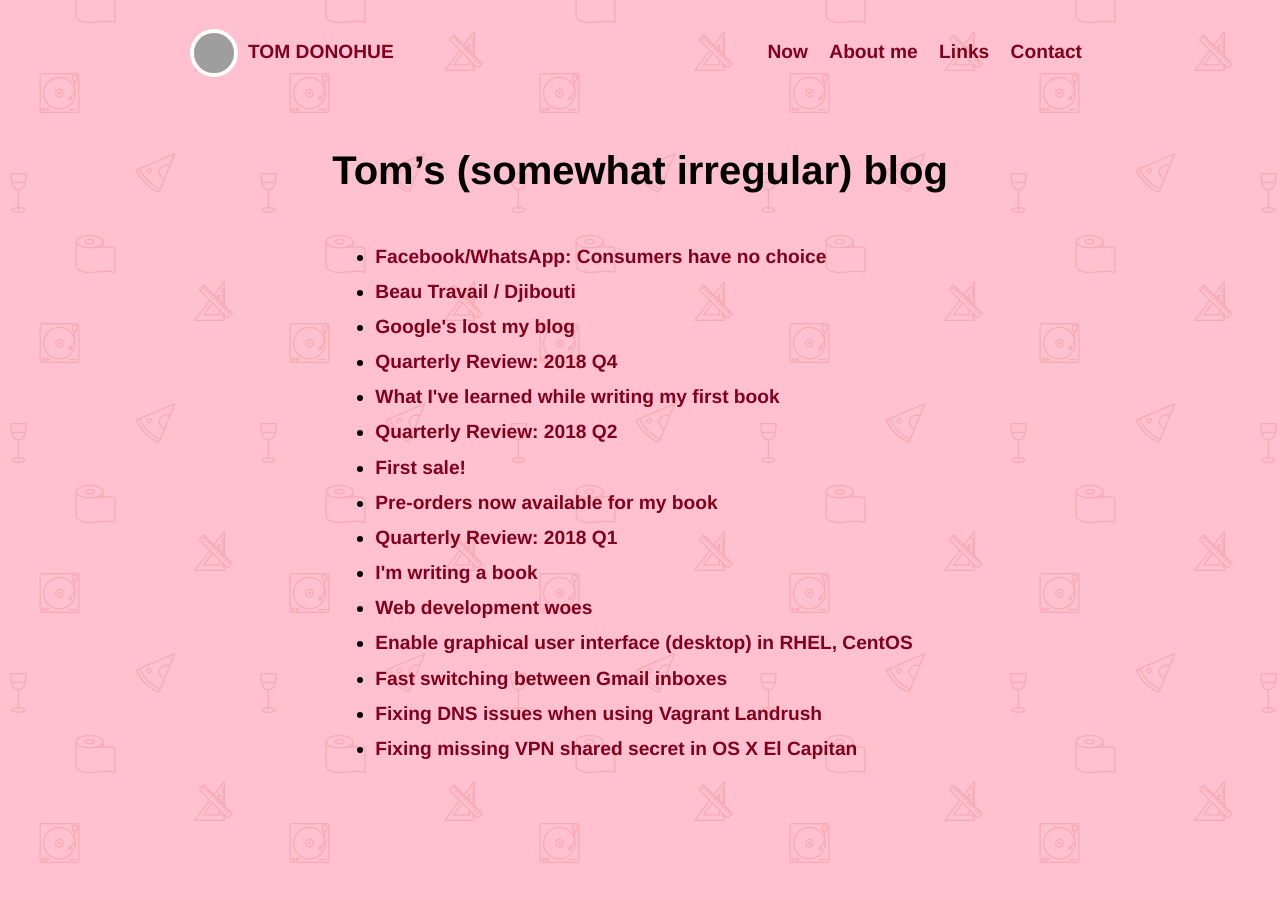
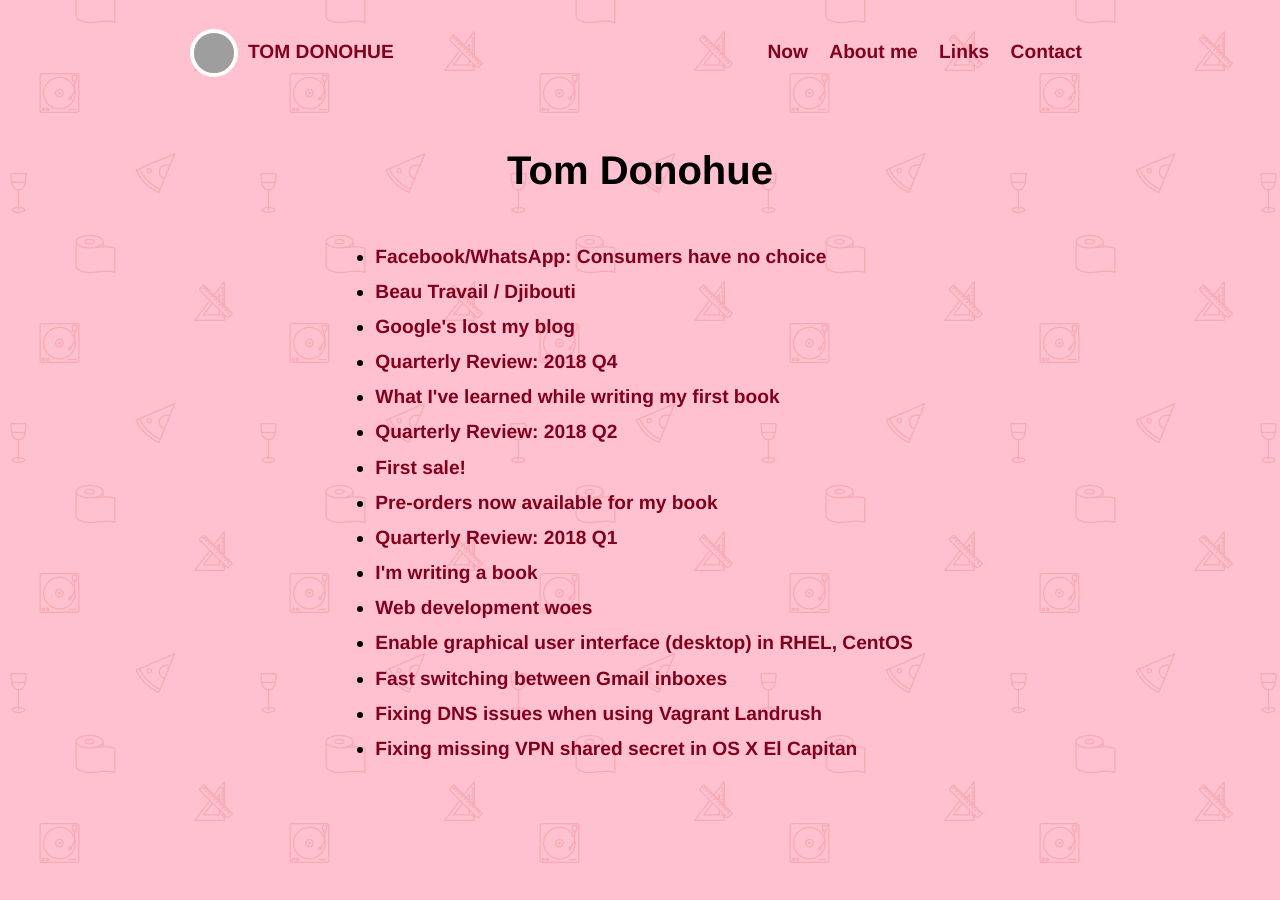
Before and after one commit to monodot/monodot-co-uk, a Jekyll site: the page built from index.html, in a window 1280 px wide. Built offline with Jekyll 4.4.1, drawn with Linux system fonts in a browser that asks for light colours; the list of posts is cut into pages by our own code; grey boxes are pictures that could not be loaded.

Commit message:
Update index

```diff
--- a/index.html
+++ b/index.html
@@ -1,4 +1,4 @@
 ---
 layout: home
-title: Tom's (somewhat irregular) blog
+title: Tom Donohue
 ---
```
